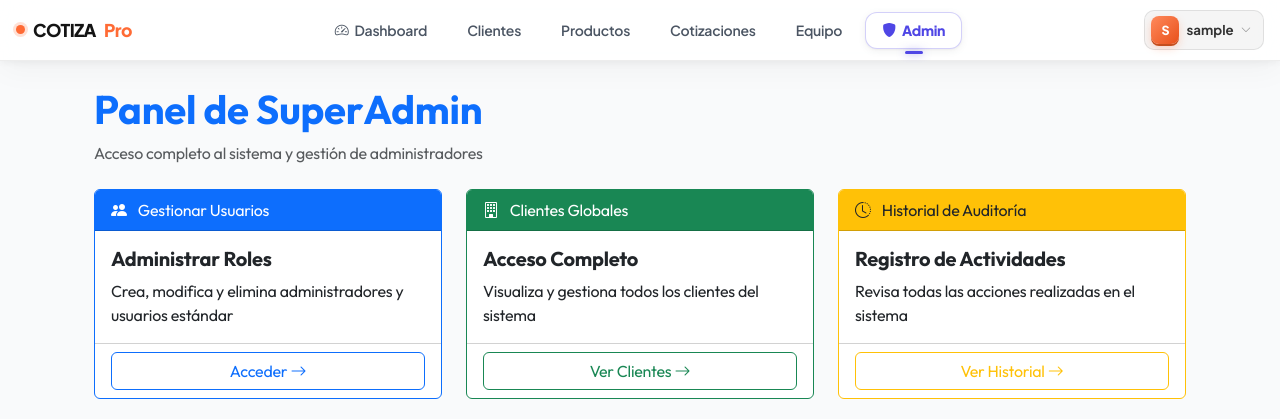
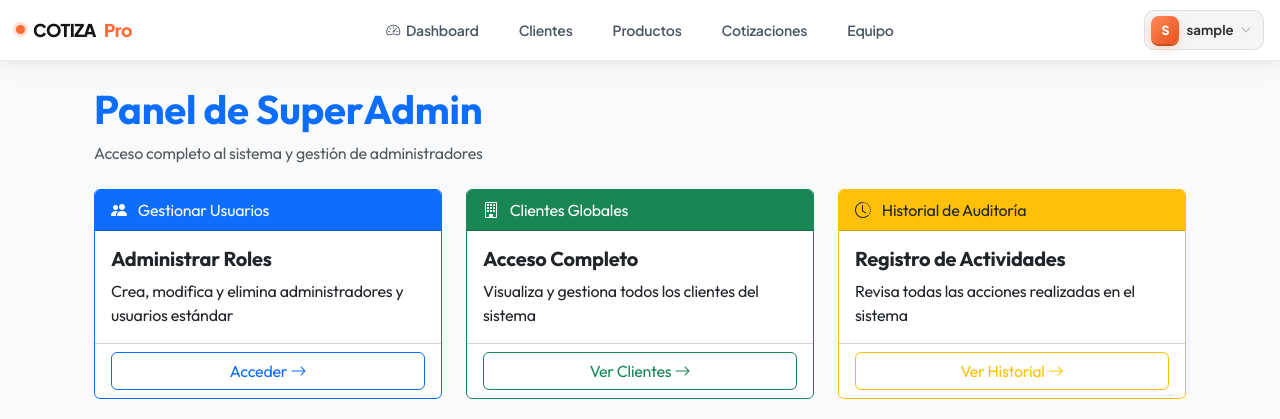
Before and after one commit to YungFozter/Sistema-de-Inventario-y-Cotizacion, a Flask app: page /admin in a window 1280 px wide. Shown: the top 419 px of the page. Run offline with Flask 3, Linux system fonts and the light colour scheme; the visitor is signed in with stand-in values (Sample User, id 1).

Commit message:
fix: mover acceso Admin del centro al menú desplegable de usuario

```diff
--- a/templates/shared/layout.html
+++ b/templates/shared/layout.html
@@ -886,11 +886,6 @@
           <a href="/productos" class="clay-nav-link {% if request.path.startswith('/productos') %}active{% endif %}">Productos</a>
           <a href="{{ url_for('gestion_cotizaciones') }}" class="clay-nav-link {% if request.path.startswith('/cotizaciones') %}active{% endif %}">Cotizaciones</a>
           <a href="/equipo" class="clay-nav-link {% if request.path.startswith('/equipo') %}active{% endif %}">Equipo</a>
-          {% if session.get('user_rol') == 'superadmin' %}
-          <a href="/admin/usuarios" class="clay-nav-link is-admin {% if request.path.startswith('/admin') %}active{% endif %}" style="font-weight:800;">
-            <i class="bi bi-shield-fill" style="color:inherit;"></i> Admin
-          </a>
-          {% endif %}
           {% elif session.get('user_rol') == 'standard' %}
           <a href="/standard/dashboard" class="clay-nav-link {% if request.path == '/standard/dashboard' %}active{% endif %}">
             <i class="bi bi-speedometer2" style="color:inherit;"></i> Panel
@@ -944,12 +939,13 @@
               </div>
 
               {% if session.get('user_rol') == 'superadmin' %}
-              <a class="clay-dropdown-item" href="/admin/usuarios"><i class="bi bi-people-fill"></i> Gestionar
-                Usuarios</a>
-              <a class="clay-dropdown-item" href="/admin/pines"><i class="bi bi-key-fill"></i> Gestión de PINs</a>
-              <a class="clay-dropdown-item" href="/admin/logs"><i class="bi bi-shield-check"></i> Auditoría Global</a>
-              <a class="clay-dropdown-item" href="/admin/respaldos"><i class="bi bi-database-fill-gear"></i> Respaldos
-                de BD</a>
+              <div class="px-3 py-1 text-uppercase" style="font-size:0.65rem; font-weight:800; color:#4F46E5; letter-spacing:0.08em;">
+                <i class="bi bi-shield-fill me-1"></i> Administración SuperAdmin
+              </div>
+              <a class="clay-dropdown-item" href="/admin/usuarios"><i class="bi bi-people-fill" style="color:#4F46E5;"></i> Gestionar Usuarios</a>
+              <a class="clay-dropdown-item" href="/admin/pines"><i class="bi bi-key-fill" style="color:#4F46E5;"></i> Gestión de PINs</a>
+              <a class="clay-dropdown-item" href="/admin/logs"><i class="bi bi-shield-check" style="color:#4F46E5;"></i> Auditoría Global</a>
+              <a class="clay-dropdown-item" href="/admin/respaldos"><i class="bi bi-database-fill-gear" style="color:#4F46E5;"></i> Respaldos de BD</a>
               <div class="clay-dropdown-divider"></div>
               {% endif %}
 
```
